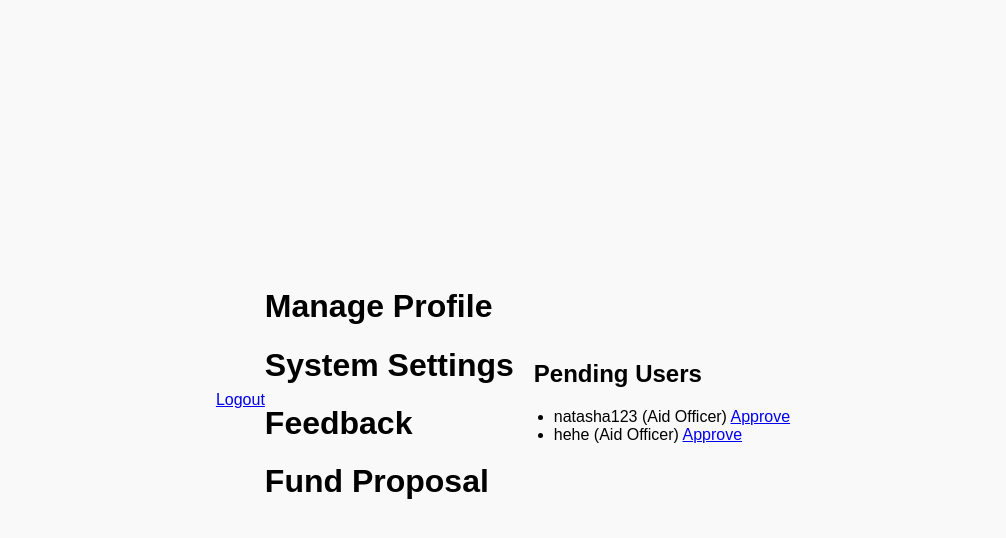
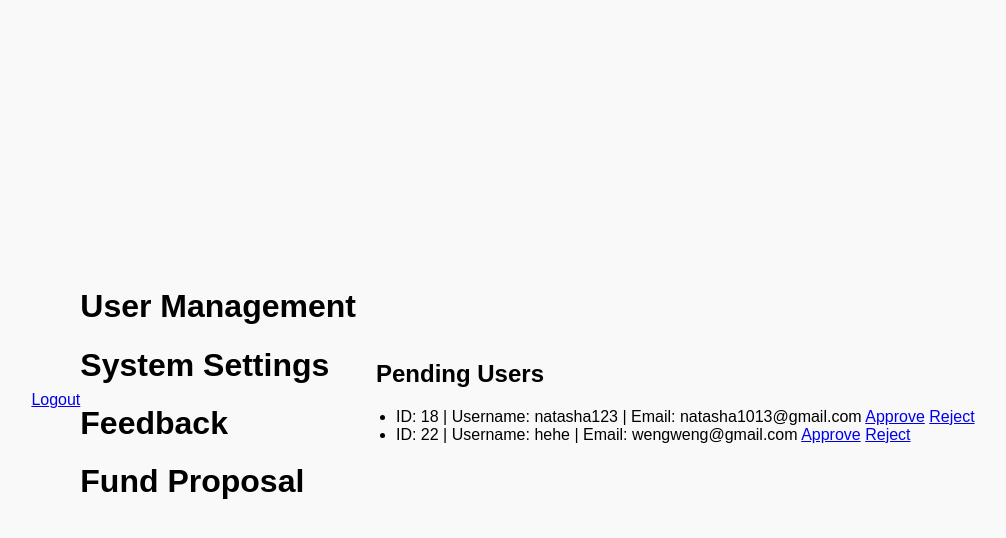
Before and after one commit to natasha1013/UniversityAidManagement, a Django app: page /profile/approve-user/ in a window 1280 px wide. Shown: the top 538 px of the page, without its empty margins (137-1143 px from the left). Run offline with Django 5.2, Linux system fonts and the light colour scheme; a user stored in the database is signed in; data comes from the database, SQL or seed files in the repository; both versions use the stored data as it was after the commit.

Commit message:
update admin dashboard

```diff
--- a/users/templates/dashboards/admin_dashboard.html
+++ b/users/templates/dashboards/admin_dashboard.html
@@ -7,10 +7,11 @@
 
 {% block menu %}
     <div class="menu-section">
-        <h1 id="manage-profile">Manage Profile</h1>
+        <h1 id="manage-profile">User Management</h1>
         <div class="submenu">
             <h2><a href="{% url 'pending_users' %}">Approve User</a></h2>
             <h2><a href="{% url 'update_user' %}">Update User</a></h2>
+            <h2><a href="{% url 'dashboard' %}">Manage Profile</a></h2>
         </div>
     </div>
 
@@ -45,8 +46,9 @@
             {% if pending_users %}
                 {% for user in pending_users %}
                     <li>
-                        {{ user.username }} ({{ user.get_role_display }})
+                        ID: {{ user.id }} | Username: {{ user.username }} | Email: {{ user.email }}
                         <a href="{% url 'approve_user' user.id %}" class="btn btn-success">Approve</a>
+                        <a href="{% url 'reject_user' user.id %}" class="btn btn-danger">Reject</a>
                     </li>
                 {% endfor %}
             {% else %}
@@ -82,7 +84,7 @@
         <p>Edit program details here.</p>
 
     {% else %}
-        <p>Select an option from the menu to view its content.</p>
+        <p>Update Profile.</p>
     {% endif %}
 
 {% endblock main_content %}
--- a/users/urls.py
+++ b/users/urls.py
@@ -5,10 +5,13 @@ urlpatterns = [
     path('signup/', views.signup, name='signup'),
     path('signup/approval_pending/', views.approval_pending, name='approval_pending'),
     path('login/', views.login, name='login'),
-    path('test/', views.test, name = 'test'),
+
     path('profile/', views.dashboard, name = 'dashboard'),
+
     path('profile/approve-user/', views.pending_users, name = 'pending_users'),
     path('profile/approve-user/<int:user_id>/', views.approve_user, name = 'approve_user'),
+    path('profile/reject-user/<int:user_id>/', views.reject_user, name='reject_user'),
+
     path('profile/update-user/', views.update_user, name='update_user'),
     path('profile/config-parameters/', views.config_parameters, name='config_parameters'),
     path('profile/add-parameters/', views.add_parameters, name='add_parameters'),
@@ -18,4 +21,5 @@ urlpatterns = [
 
     path('logout/', views.logout_view, name='logout'),
     path('', views.home, name='home'),
+    path('test/', views.test, name = 'test'),
 ]
--- a/users/views.py
+++ b/users/views.py
@@ -155,6 +155,24 @@ def approve_user(request, user_id):
     return redirect('pending_users')
 
 @login_required
+def reject_user(request, user_id):
+    if request.user.role != 'administrator':
+        raise PermissionDenied("You do not have permission to access this page.")
+
+    # Get the user to reject
+    user = get_object_or_404(Account, id=user_id)
+
+    # Delete the user account
+    username = user.username  # Store the username for feedback
+    user.delete()
+
+    # Provide feedback to the administrator
+    messages.success(request, f'User "{username}" has been rejected and removed from the system.')
+
+    # Redirect back to the pending users page
+    return redirect('pending_users')
+
+@login_required
 def update_user(request):
     # Example: Fetch all users for updating
     users = Account.objects.all()
```
Also changed, not shown: users/templates/dashboards/menu_section.html (added, +8 -0 lines), db.sqlite3.
